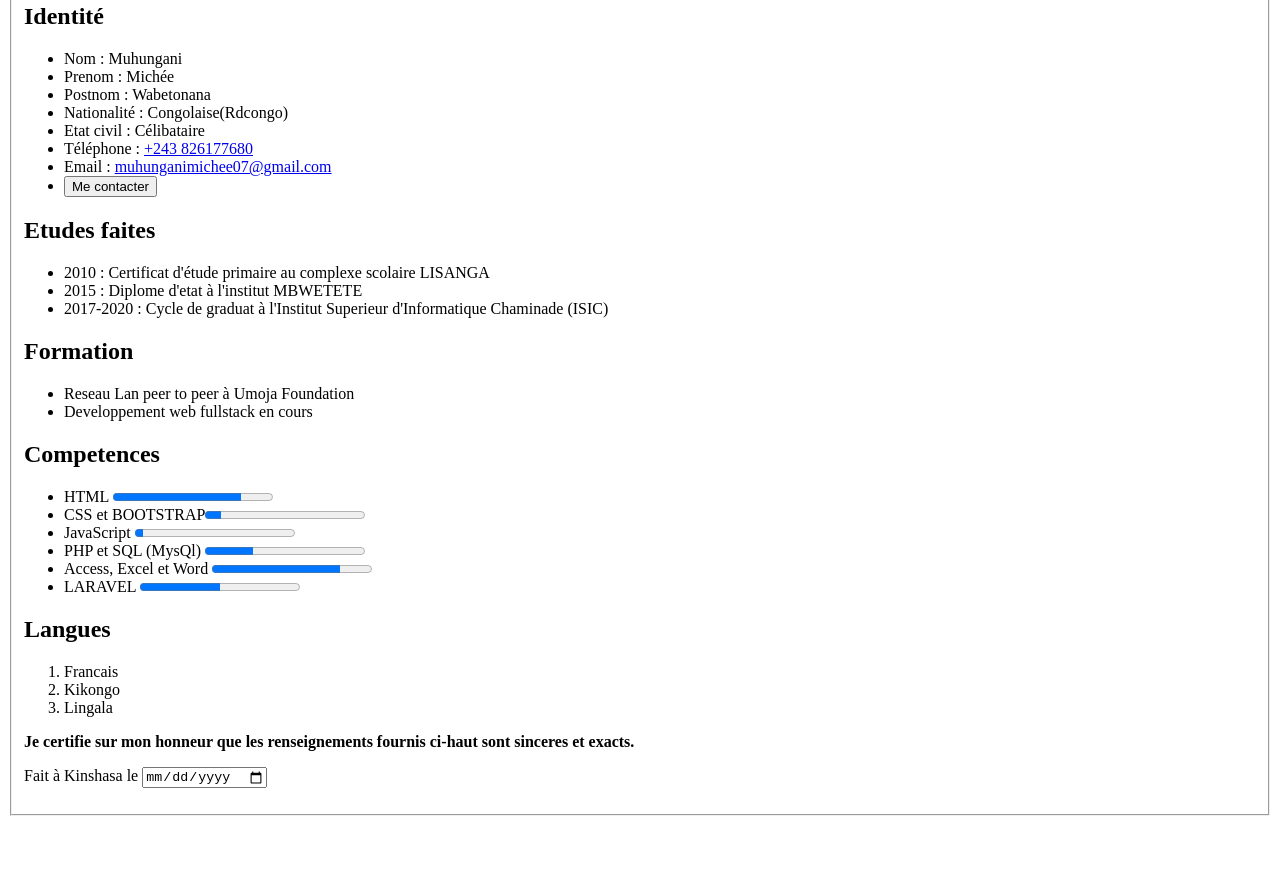
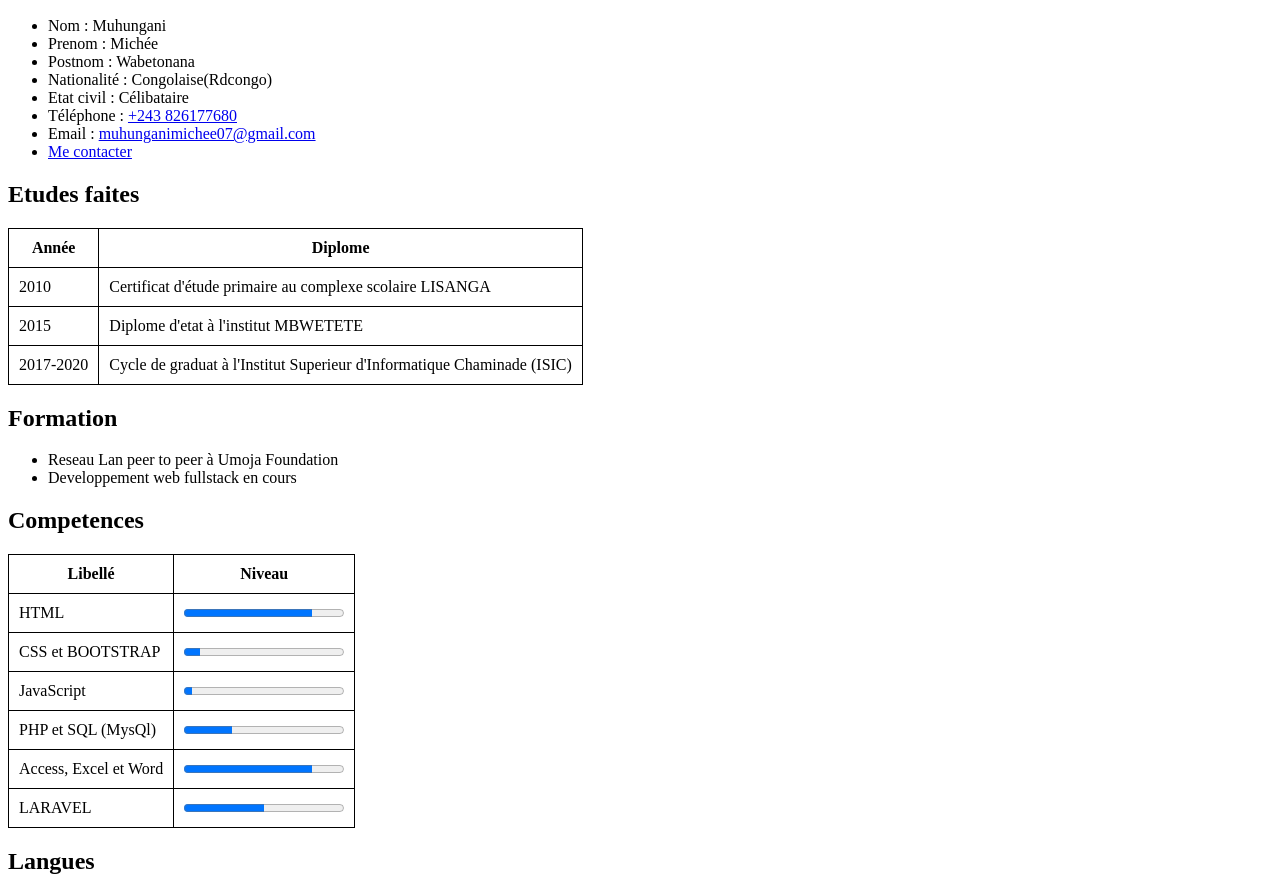
Before and after one commit to Wabetonana/mon-cv-en-ligne, a plain HTML site: page index.html in a window 1280 px wide. Shown: the part 110-1002 px from the top of the page. Before the commit the page ends 934 px from the top, so only its background shows below. Drawn offline with Linux system fonts and the light colour scheme.

Commit message:
Mise a jour cv et ajout formulair

```diff
--- a/index.html
+++ b/index.html
@@ -5,11 +5,18 @@
     <meta http-equiv="X-UA-Compatible" content="IE=edge">
     <meta name="viewport" content="width=device-width, initial-scale=1.0">
     <title>Mon-cv-en-ligne</title>
+    <style>
+        table,
+        th,
+        td{
+            padding: 10px;
+            border: 1px solid black;
+            border-collapse: collapse;
+        }
+    </style>
 </head>
 <body>
-    <fieldset>
-        <legend><h1>Curriculum Vitae</h1></legend>
-        <!-- <h1>Curriculum Vitae</h1> -->
+        <h1>Curriculum Vitae</h1>
         <h2>Identité</h2>
 
                 <ul>
@@ -18,19 +25,30 @@
                     <li>Postnom : Wabetonana</li>
                     <li>Nationalité : Congolaise(Rdcongo)</li>
                     <li>Etat civil : Célibataire</li>
-                    <li>Téléphone : <a href="tel:+243 826177680">+243 826177680</a></li>
+                    <li>Téléphone : <a href="tel:+243826177680">+243 826177680</a></li>
                     <li>Email : <a href="mailto:muhunganimichee07@gmail.com">muhunganimichee07@gmail.com</a></li>
-                    <li> <a href="contact/contact.html"><button>Me contacter</button></a></li>
+                    <li> <a href="contact/contact.html">Me contacter</a></li>
                 </ul>
 
             <h2>Etudes faites</h2>
-
-                <ul>
-                    <li>2010 : Certificat d'étude primaire au complexe scolaire LISANGA</li>
-                    <li>2015 : Diplome d'etat à l'institut MBWETETE</li>
-                    <li>2017-2020 : Cycle de graduat à l'Institut Superieur d'Informatique Chaminade (ISIC)</li>
-                </ul>
-
+            <table>
+                    <tr>
+                        <th>Année</th>
+                        <th>Diplome</th>
+                    </tr>
+                    <tr>
+                        <td>2010</td>
+                        <td>Certificat d'étude primaire au complexe scolaire LISANGA</td>
+                    </tr>
+                    <tr>
+                        <td>2015</td>
+                        <td>Diplome d'etat à l'institut MBWETETE</td>
+                    </tr>
+                    <tr>
+                        <td>2017-2020</td>
+                        <td>Cycle de graduat à l'Institut Superieur d'Informatique Chaminade (ISIC)</td>
+                    </tr>
+            </table>
 
                 <h2>Formation</h2>
                 <ul>
@@ -40,14 +58,38 @@
 
 
                 <h2>Competences</h2>
-                <ul>
-                    <li>HTML <progress value="80" max="100"></progress></li>
-                    <li>CSS et BOOTSTRAP<progress value="10" max="100"></progress></li>
-                    <li>JavaScript <progress value="5" max="100"></progress></li>
-                    <li>PHP et SQL (MysQl) <progress value="30" max="100"></progress></li>
-                    <li>Access, Excel et Word <progress value="80" max="100"></progress></li>
-                    <li>LARAVEL <progress value="50" max="100"></progress></li>
-                </ul>
+                <table>
+                    <tr>
+                        <th>
+                            Libellé
+                        </th>
+                        <th>Niveau</th>
+                    </tr>
+                    <tr>
+                        <td>HTML</td>
+                        <td><progress value="80" max="100"></progress></td>
+                    </tr>
+                    <tr>
+                        <td>CSS et BOOTSTRAP</td>
+                        <td><progress value="10" max="100"></progress></td>
+                    </tr>
+                    <tr>
+                        <td>JavaScript</td>
+                        <td><progress value="5" max="100"></progress></td>
+                    </tr>
+                    <tr>
+                        <td>PHP et SQL (MysQl)</td>
+                        <td><progress value="30" max="100"></progress></td>
+                    </tr>
+                    <tr>
+                        <td>Access, Excel et Word</td>
+                        <td><progress value="80" max="100"></progress></td>
+                    </tr>
+                    <tr>
+                        <td>LARAVEL</td>
+                        <td><progress value="50" max="100"></progress></td>
+                    </tr>
+                </table>
 
                 <h2>Langues</h2>
                     <ol>
@@ -56,8 +98,6 @@
                         <li>Lingala</li>
                     </ol>
         <p><b>Je certifie sur mon honneur que les renseignements fournis ci-haut sont sinceres et exacts.</b> </p>
-        <p>Fait à Kinshasa le <input type="date" name="" id=""></p>
-
-    </fieldset>
+        <p>Fait à Kinshasa le 06 mars 2023</p>
 </body>
 </html>
```
Also changed, not shown: contact/contact.html (+21 -2 lines).
